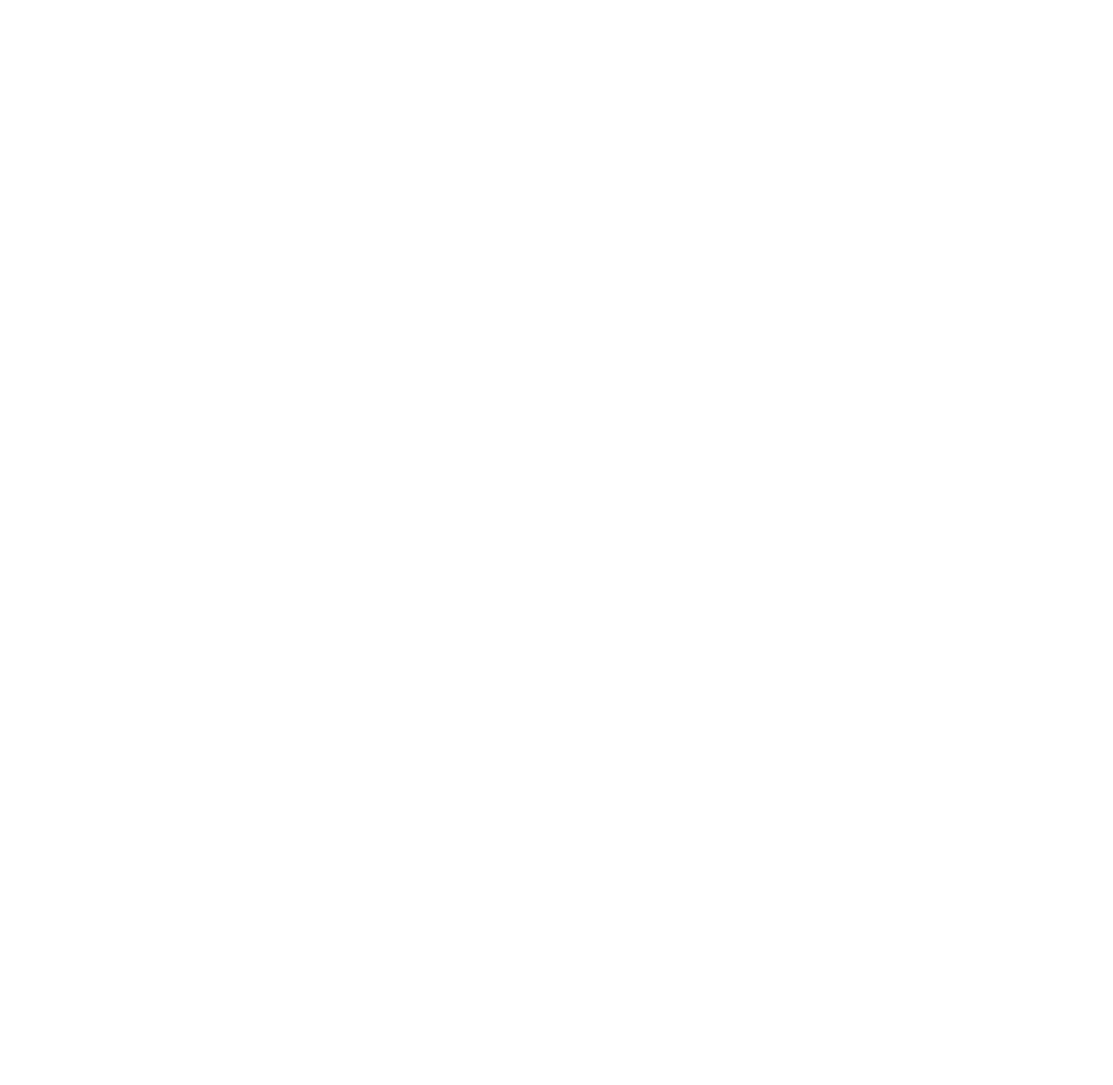
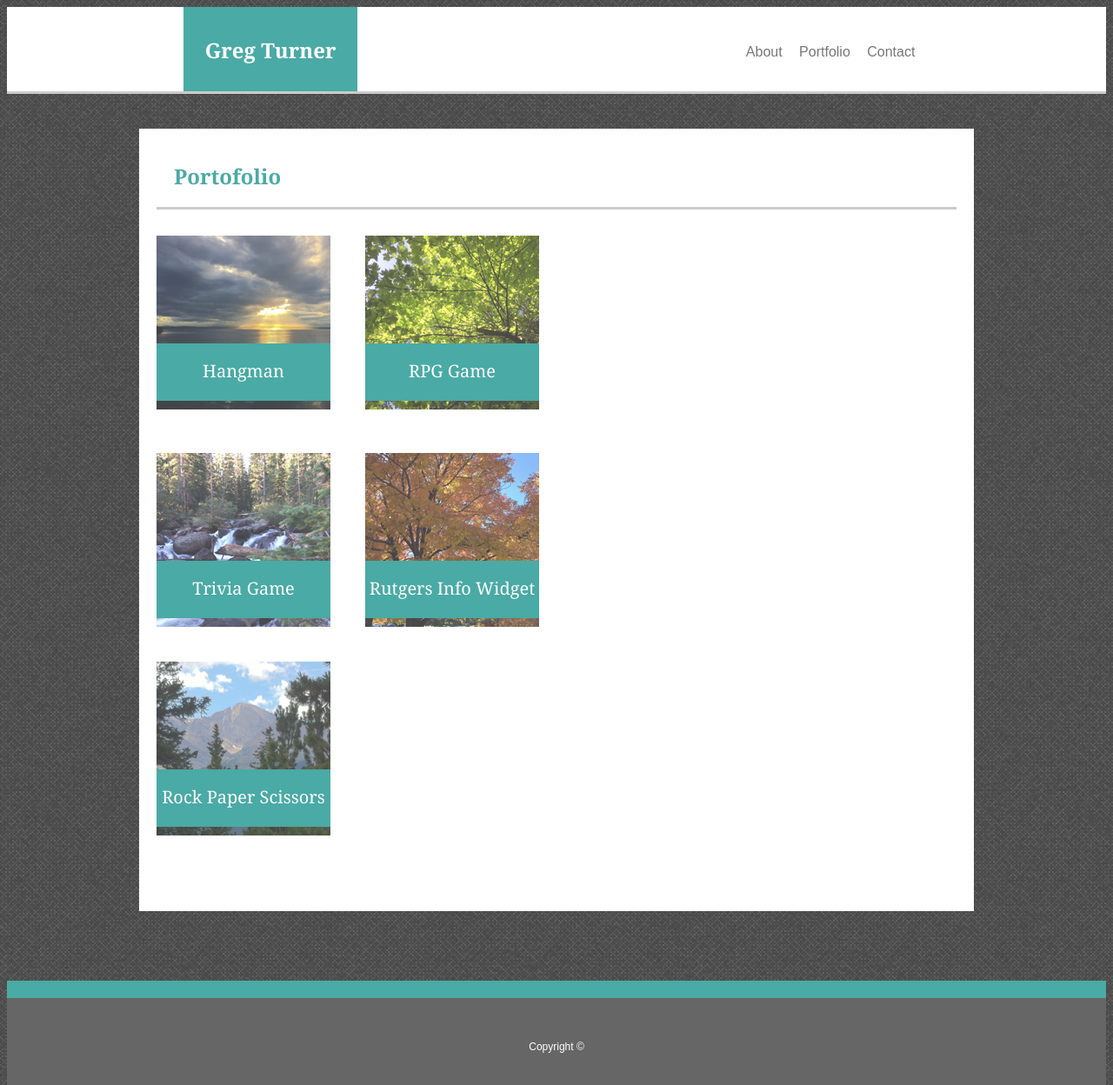
Before and after one commit to jgturner1979/Basic-Portfolio, a plain HTML site: page portfolio.html in a window 1280 px wide. Shown: the whole page at 87% size. Before the commit the page ends 800 px from the top, so only its background shows below. Drawn offline with Linux system fonts and the light colour scheme.

Commit message:
updated with portfolio

```diff
--- a/assets/css/style.css
+++ b/assets/css/style.css
@@ -3,12 +3,17 @@
 * {
     box-sizing: border-box;
 }
+/* This is the header for all 3 webpages */
 
 header {
     font-family: 'Georgia', 'Times New Roman', Times, serif;
     background: #ffffff;
     height: 100px;
+    margin-bottom: 40px;
+    border-bottom-style: solid;
+    border-bottom-color: #cccccc;
 }
+/* This is the navigation content css styles for all 3 webpages */
 
 nav {
     font-family: Arial, Helvetica, sans-serif;
@@ -35,6 +40,14 @@
     color: #777777;
   }
 
+@media (hover: hover) {
+    a:hover {
+        color: #F6DB5F;
+    }
+}
+
+/* This is the heading for all 3 web pages */
+
 h1 {
     font-size: 24px;
     position: absolute;
@@ -47,6 +60,8 @@
     text-align: center;
     padding-top: 33px;
     margin: 0 auto;
+    border-bottom-style: solid;
+    border-bottom-color: #cccccc;
 }
 
 h2 {
@@ -54,10 +69,13 @@
     font-family: 'Georgia', 'Times New Roman', Times, serif;
     margin: 0 auto;
     color: #4aaaa5;
+    border-bottom-style: solid;
+    border-bottom-color: #cccccc;
     text-align: left;
-    padding-top: 20px;
-    padding-bottom: 20px;
+    padding: 20px;
 }
+
+/* Here is the body css style for all 3 webpages */
 
 body {
     background-image: url(../images/tweed_@2X.png);
@@ -78,19 +96,156 @@
 
 .wrapper {
     width: 960px;
+    height: auto;
     margin: 0 auto;
     font-family: Arial, Helvetica, sans-serif;
 }
 
-.box {
+.box-home {
     background: #ffffff;
     width: 960px;
     text-align: left;
     line-height: 30px;
     padding: 20px;
     margin: 0 auto;
+    z-index: 1;
+}
+
+.about {
+    padding: 20px;
+}
+
+/* Here is the portfolio page css */
+
+.box-portfolio {
+    background: #ffffff;
+    width: 960px;
+    height: 900px;
+    text-align: left;
+    line-height: 30px;
+    padding: 20px;
+    margin: 0 auto;
     margin-top: 20px;
 }
+
+.portfolio {
+    position: relative;
+    font-family: Georgia, 'Times New Roman', Times, serif;
+    font-size: 20px;
+    line-height: 20px;
+    text-align: center;
+    color: #ffffff;
+    width: 200px;
+    height: 200px;
+}
+
+@media (hover:hover) {
+    .portfolio:hover {
+        filter: opacity(100%);
+    }
+}
+
+.box-1a {
+    background-image: url(../images/IMG_2556.jpg);
+    filter: opacity(75%);
+    position: absolute;
+    top: 10px;
+    left: -40px;
+    z-index: 0;
+}
+
+.box-1b {
+    position: absolute;
+    background: #4aaaa5;
+    padding-top: 22px;
+    width: 200px;
+    height: 66px;
+    bottom: -40px;
+    left: -40px;
+    z-index: 1;
+}
+
+.box-2a {
+    background-image: url(../images/IMG_2910.jpg);
+    filter: opacity(75%);
+    position: absolute;
+    top: 10px;
+    left: 200px;
+    z-index: 0;
+}
+
+.box-2b {
+    position: absolute;
+    background: #4aaaa5;
+    padding-top: 22px;
+    width: 200px;
+    height: 66px;
+    bottom: -40px;
+    left: 200px;
+    z-index: 1;
+}
+
+.box-3a {
+    background-image: url(../images/IMG_4484.jpg);
+    filter: opacity(75%);
+    position: absolute;
+    top: 260px;
+    left: -40px;
+    z-index: 0;
+}
+
+.box-3b {
+    position: absolute;
+    background: #4aaaa5;
+    padding-top: 22px;
+    width: 200px;
+    height: 66px;
+    bottom: -290px;
+    left: -40px;
+    z-index: 1;
+}
+
+.box-4a {
+    background-image: url(../images/IMG_4738.jpg);
+    filter: opacity(75%);
+    position: absolute;
+    top: 260px;
+    left: 200px;
+    z-index: 0;
+}
+
+.box-4b {
+    position: absolute;
+    background: #4aaaa5;
+    padding-top: 22px;
+    width: 200px;
+    height: 66px;
+    bottom: -290px;
+    left: 200px;
+    z-index: 1;
+}
+
+.box-5a {
+    background-image: url(../images/IMG_0110.jpg);
+    filter: opacity(75%);
+    position: absolute;
+    top: 500px;
+    left: -40px;
+    z-index: 0;
+}
+
+.box-5b {
+    position: absolute;
+    background: #4aaaa5;
+    padding-top: 22px;
+    width: 200px;
+    height: 66px;
+    bottom: -530px;
+    left: -40px;
+    z-index: 1;
+}
+
+/* Here is the footer css for all 3 webpages */
 
 footer {
     position: relative;
--- a/portfolio.html
+++ b/portfolio.html
@@ -0,0 +1,47 @@
+<!DOCTYPE html>
+<html lang="en us">
+    <head>
+        <meta charset="UTF-8">
+        <title>Portfolio</title>
+        <link rel="stylesheet" type="text/css" href="assets/css/style.css"/>
+    </head>
+
+    <header>
+        <h1>Greg Turner</h1>
+        <nav>
+            <ul>
+                <li><a href="index.html">About</a></li>
+                <li><a href="portfolio.html">Portfolio</a></li>
+                <li><a href="contact.html">Contact</a></li>
+            </ul>
+        </nav>
+    </header>
+
+    <body>
+        <div class="wrapper">
+            <div class="box-portfolio">
+
+                <h2>Portofolio</h2>
+
+                    <div class="portfolio">
+                        <figure class="portfolio box-1a"></figure>
+                        <figure class="portfolio box-1b">Hangman</figure>
+                        <figure class="portfolio box-2a"></figure>
+                        <figure class="portfolio box-2b">RPG Game</figure>
+                        <figure class="portfolio box-3a"></figure>
+                        <figure class="portfolio box-3b">Trivia Game</figure>
+                        <figure class="portfolio box-4a"></figure>
+                        <figure class="portfolio box-4b">Rutgers Info Widget</figure>
+                        <figure class="portfolio box-5a"></figure>
+                        <figure class="portfolio box-5b">Rock Paper Scissors</figure>
+                    </div>
+            </div>
+        </div>
+    </body>
+
+    <footer>
+            <figure class="footer-1"></figure>
+            <figure class="footer-2">Copyright &copy;</figure>
+    </footer>
+
+</html>
```
Also changed, not shown: index.html (+8 -6 lines), assets/images/IMG_0110.jpg (added), 3 other files.
